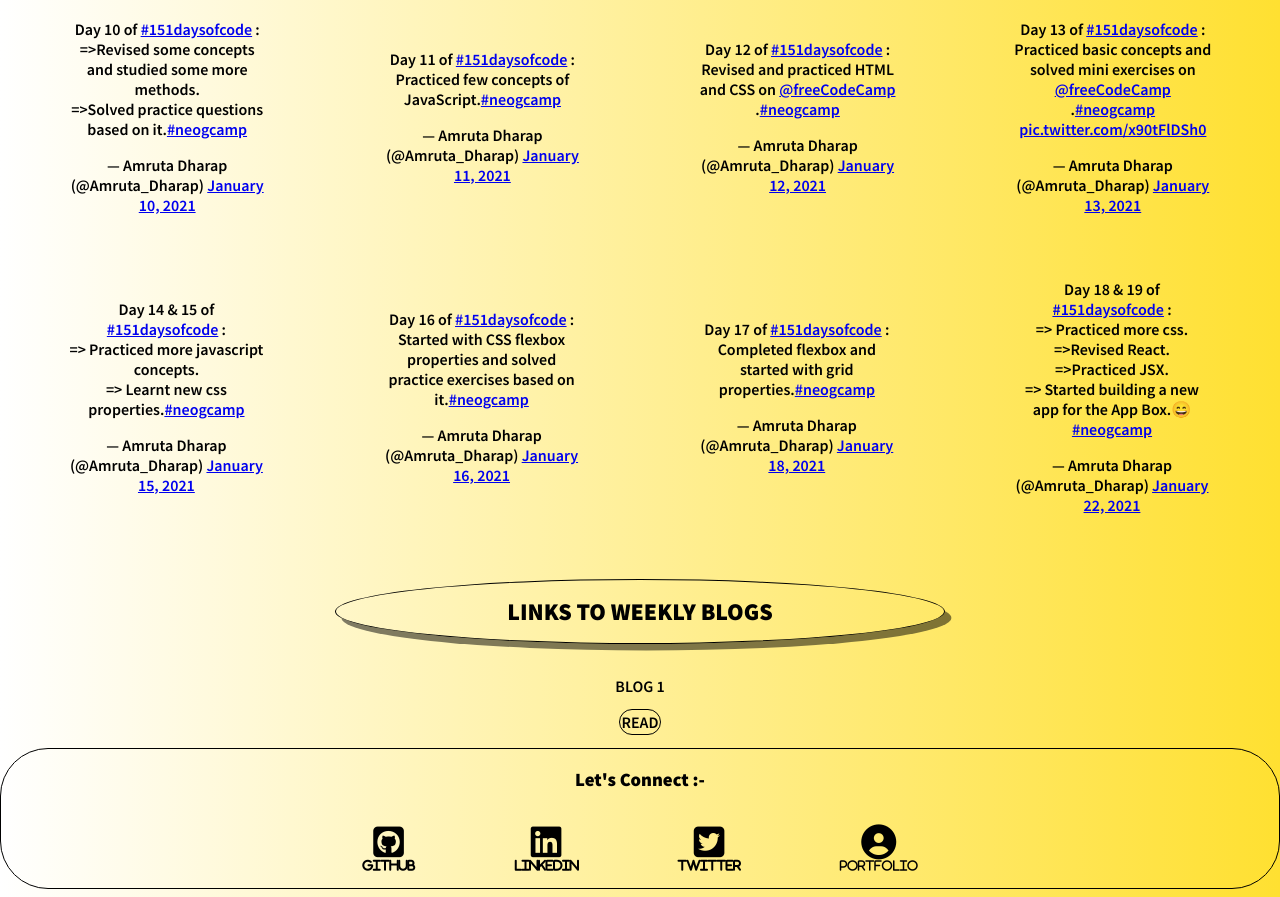
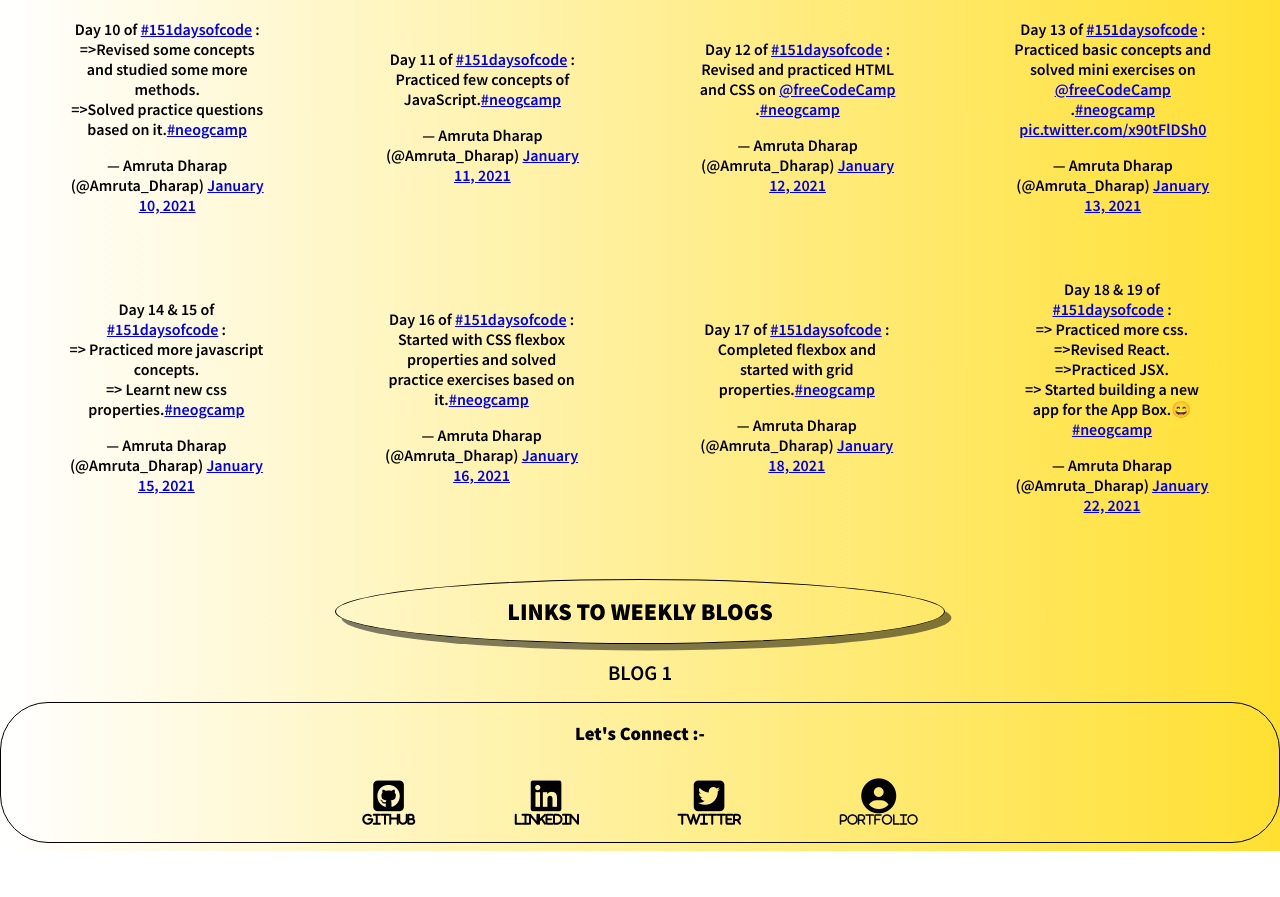
Before and after one commit to Amruta0103/my_blogs, a plain HTML site: page index.html in a window 1280 px wide. Shown: the part 904-1801 px from the top of the page. After the commit the page ends 1755 px from the top, so only its background shows below. Drawn offline with Linux system fonts and the light colour scheme.

Commit message:
fix home page

```diff
--- a/index.css
+++ b/index.css
@@ -102,18 +102,12 @@
 .blogs-list-items{
   padding: 1rem;
 }
-.blogs-list-items-title{
-  padding: 1rem;
-  margin:auto;
-  text-align: center;
-}
-.blogs-list-items-links{
+.blogs-list-links{
   color:black;
+  font-size: 1.3rem;
   font-weight: 600;
   text-decoration: none;
-  padding: 0.1rem;
-  border-radius: 1rem;
-  border: 1px solid black;
+  padding: 0.5rem;
 }
 .footer{
   align-content: center;
--- a/index.html
+++ b/index.html
@@ -47,8 +47,7 @@
       <h2 class="topic-header">LINKS TO WEEKLY BLOGS</h2>
       <ul class="blogs-list">
         <li class="blogs-list-items">
-          <p class="blogs-list-items-title">BLOG 1</p>
-          <a href="/blog_pages/blog1.html" class="blogs-list-items-links">READ</a>
+          <a href="/blog_pages/blog1.html" class="blogs-list-links"> BLOG 1</a>
         </li>
       </ul>
     </section>
```
